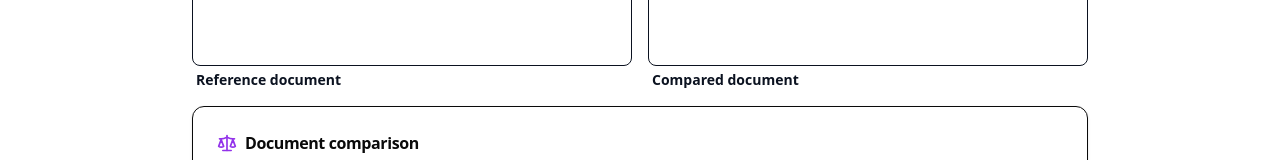
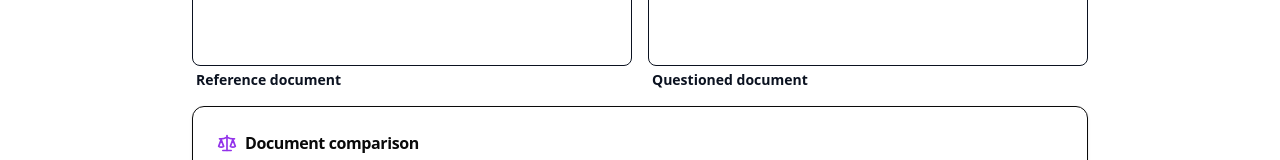
Before and after one commit to brunoviera0/Draft-of-Kwiddex-Merged, a React (Vite) app in the folder frontend/: page /compare in a window 1280 px wide. Shown: the part 435-595 px from the top of the page. Built offline with nearby package versions, Linux system fonts and the light colour scheme; no server answers.

Commit message:
fix: rename Compared to Questioned on compare page and report

```diff
--- a/frontend/src/pages/Compare.jsx
+++ b/frontend/src/pages/Compare.jsx
@@ -505,7 +505,7 @@ function CompareTab() {
         <ImageViewer label="Reference document" image={entry.imgQ} state={entry.stateQ}
           onStateChange={(u)=>{setEntries((prev)=>{const next=[...prev];next[currentIdx]={...next[currentIdx],stateQ:typeof u==="function"?u(next[currentIdx].stateQ):u};return next;});}}
           canvasRef={canvasQRef} onFileSelect={(img)=>{updateEntry("imgQ",img);updateEntry("results",null);}} />
-        <ImageViewer label="Compared document" image={entry.imgR} state={entry.stateR}
+        <ImageViewer label="Questioned document" image={entry.imgR} state={entry.stateR}
           onStateChange={(u)=>{setEntries((prev)=>{const next=[...prev];next[currentIdx]={...next[currentIdx],stateR:typeof u==="function"?u(next[currentIdx].stateR):u};return next;});}}
           canvasRef={canvasRRef} onFileSelect={(img)=>{updateEntry("imgR",img);updateEntry("results",null);}} />
       </div>
@@ -633,7 +633,7 @@ function CompareTab() {
             // Draw reference and compared images
             ctx.fillStyle = "#0F172A"; ctx.font = "bold 13px sans-serif"; ctx.textAlign = "left";
             ctx.fillText("Reference", 40, sy + 15);
-            ctx.fillText("Compared", 310, sy + 15);
+            ctx.fillText("Questioned", 310, sy + 15);
             sy += 25;
             const drawImg = (img, x, y, maxW, maxH) => {
               const sc = Math.min(maxW / img.width, maxH / img.height);
```
